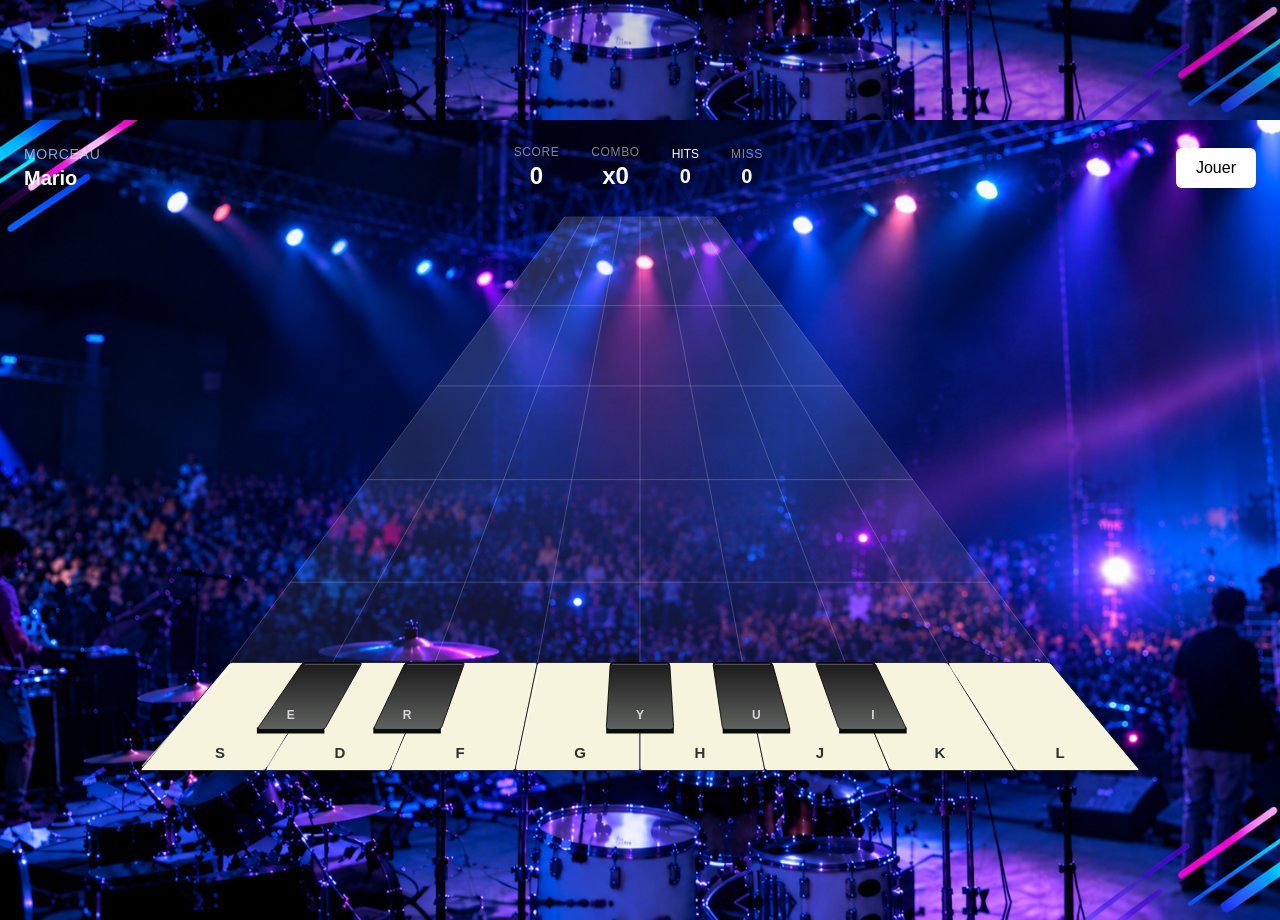
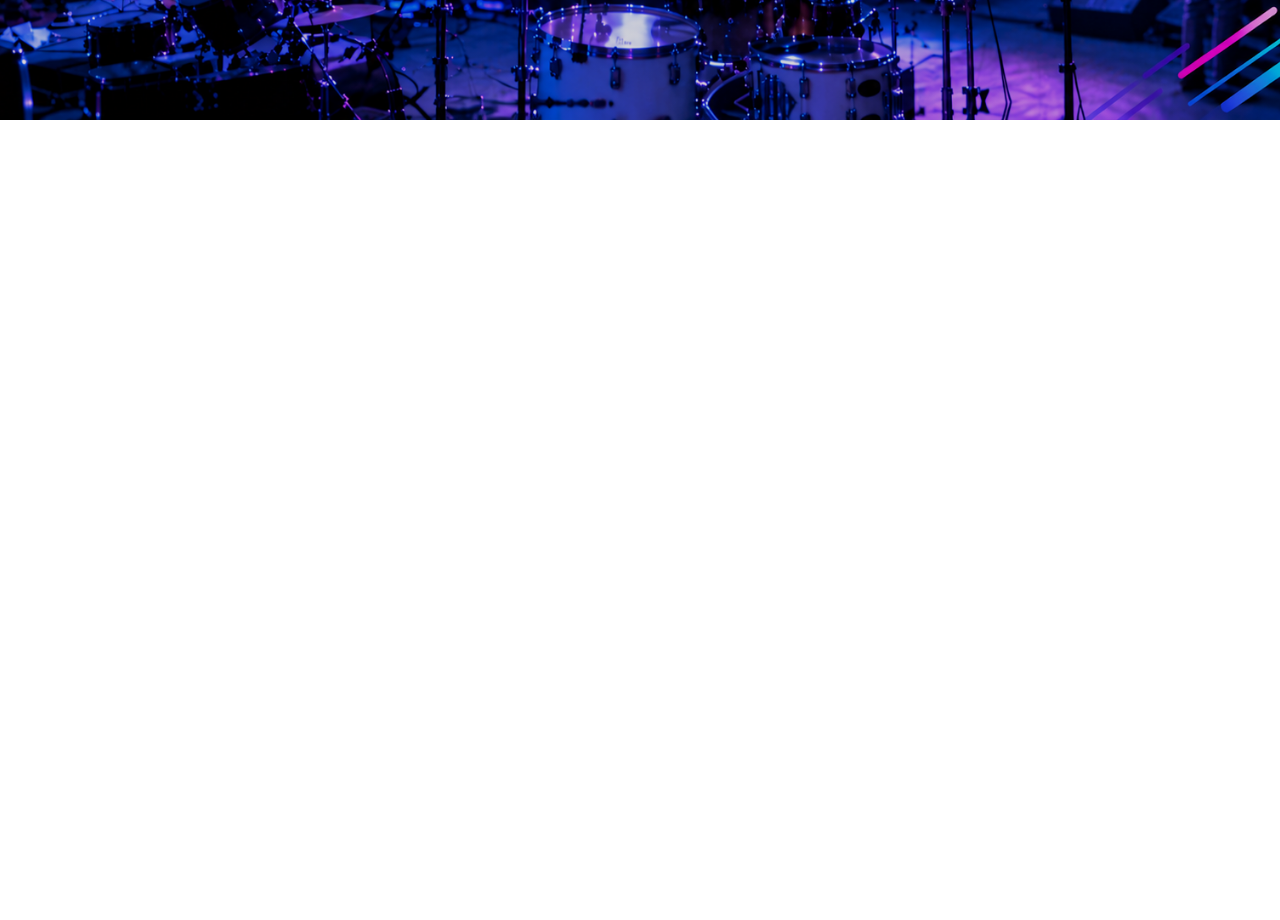
Before and after one commit to adrienbordeaux33/reachy, a React (Vite) app: page / in a window 1280 px wide. Shown: the part 680-1600 px from the top of the page. After the commit the page ends 800 px from the top, so only its background shows below. Built offline with nearby package versions, Linux system fonts and the light colour scheme.

Commit message:
Gestion de la PAUSE

```diff
--- a/src/App.tsx
+++ b/src/App.tsx
@@ -5,7 +5,6 @@ import GamePage from "./pages/GamePage";
 import FreeGamePage from "./pages/FreeGamePage";
 
 import "./App.css";
-import SongPianoHero from "./components/song-piano/SongPianoHero.tsx";
 
 function App() {
     return (
@@ -15,7 +14,6 @@ function App() {
                 <Route path="/game" element={<GamePage />} />
                 <Route path="/free-game" element={<FreeGamePage />} />
             </Routes>
-        <SongPianoHero />
 
         </main>
     );
--- a/src/components/song-piano/SongPianoHero.tsx
+++ b/src/components/song-piano/SongPianoHero.tsx
@@ -5,7 +5,6 @@ import {
     useState,
 } from "react";
 
-import sceneBackground from "../../assets/fond.png";
 import marioTxt from "../../fixtures/mario.txt?raw";
 
 import PianoCanvas from "../canvas/PianoCanvas";
@@ -38,10 +37,17 @@ const timeline = new GameTimeline(beatmap, {
     postHitTime: 0.15,
 });
 
+interface SongPianoHeroProps{
+    isPaused?: boolean;
+}
+
+const EMPTY_PRESSED_NOTES =
+    new Set<number>();
+
 
 const LEAD_IN = NOTE_TRAVEL_TIME;
 
-export default function SongPianoHero() {
+export default function SongPianoHero({isPaused} : SongPianoHeroProps) {
     const playerRef =
         useRef<MusicPlayer | null>(null);
 
@@ -50,6 +56,8 @@ export default function SongPianoHero() {
     const audioContextRef = useRef<AudioContext | null>(null);
 
     const [isPlaying, setIsPlaying] = useState(false);
+
+
     const [pressedNotes, setPressedNotes] = useState<Set<number>>(() => new Set());
 
     const [gameState, setGameState] =
@@ -191,20 +199,23 @@ export default function SongPianoHero() {
         const detachKeyboard =
             attachKeyboardInput({
                 onPress: (midi) => {
+                    if (isPaused) {
+                        return;
+                    }
 
                     setPressedNotes((previous) => {
                         const next = new Set(previous);
+
                         next.add(midi);
 
                         return next;
                     });
 
-                    const currentTime = getSongTime()
-
                     engine.notePressed(
                         midi,
-                        currentTime,
+                        getSongTime(),
                     );
+
                     syncGameState();
                 },
 
@@ -212,21 +223,26 @@ export default function SongPianoHero() {
 
                     setPressedNotes((previous) => {
                         const next = new Set(previous);
+
                         next.delete(midi);
+
                         return next;
                     });
 
-                    const currentTime = getSongTime()
+                    if (isPaused) {
+                        return;
+                    }
+
 
                     engine.noteReleased(
                         midi,
-                        currentTime,
+                        getSongTime(),
                     );
                 },
             });
 
         return detachKeyboard;
-    }, [getSongTime, syncGameState]);
+    }, [isPaused, getSongTime, syncGameState]);
 
     useEffect(() => {
         let frameId = 0;
@@ -257,123 +273,70 @@ export default function SongPianoHero() {
         syncGameState,
     ]);
 
+    useEffect(() => {
+        const audioContext =
+            audioContextRef.current;
+
+        if (
+            audioContext === null ||
+            !isPlaying
+        ) {
+            return;
+        }
+
+        if (isPaused) {
+            clockRef.current.pause();
+            engine.pause();
+
+            void audioContext.suspend();
+
+            return;
+        }
+
+        void audioContext.resume().then(() => {
+            clockRef.current.resume();
+            engine.resume();
+        });
+    }, [isPaused, isPlaying]);
+
+
     return (
-        <main
-            className="
-        relative
-        min-h-screen
-        overflow-hidden
-        bg-cover
-        bg-center
-        bg-no-repeat
-      "
-            style={{
-                backgroundImage:
-                    `url(${sceneBackground})`,
-            }}
-        >
-            <div
-                className="
-          relative
-          z-10
-          mx-auto
-          flex
-          min-h-screen
-          w-full
-          max-w-[1400px]
-          flex-col
-          px-6
-          py-6
-        "
-            >
+            <div className=" relative z-10 mx-auto flex min-h-1/2 w-full max-w-[1400px] flex-col px-6 py-6">
                 {/* UI temporaire */}
-                <header
-                    className="
-    mb-4
-    flex
-    items-center
-    justify-between
-    gap-6
-  "
-                >
+                <header className=" mb-4 flex items-center justify-between gap-6 ">
                     <div>
-                        <div
-                            className="
-        text-sm
-        uppercase
-        tracking-wider
-        text-white/60
-      "
-                        >
+                        <div className=" text-sm uppercase tracking-widertext-white/60 ">
                             Morceau
                         </div>
 
-                        <div
-                            className="
-        text-xl
-        font-semibold
-        text-white
-      "
-                        >
+                        <div className=" text-xl font-semiboldtext-white ">
                             {song.title ?? "Mario"}
                         </div>
                     </div>
 
-                    <div
-                        className="
-      flex
-      items-center
-      gap-8
-      text-white
-    "
-                    >
+                    <div className=" flex items-center gap-8 text-white">
                         <div className="text-center">
-                            <div
-                                className="
-          text-xs
-          uppercase
-          tracking-wider
-          text-white/50
-        "
-                            >
+                            <div  className=" text-xs uppercase tracking-widertext-white/50 ">
                                 Score
                             </div>
 
-                            <div
-                                className="
-          text-2xl
-          font-bold
-        "
-                            >
+                            <div className=" text-2xl font-bold ">
                                 {gameState.score}
                             </div>
                         </div>
 
                         <div className="text-center">
-                            <div
-                                className="
-          text-xs
-          uppercase
-          tracking-wider
-          text-white/50
-        "
-                            >
+                            <div className=" text-xs uppercase tracking-widertext-white/50 ">
                                 Combo
                             </div>
 
-                            <div
-                                className="
-          text-2xl
-          font-bold
-        "
-                            >
+                            <div className=" text-2xl font-bold  ">
                                 x{gameState.combo}
                             </div>
                         </div>
 
                         <div className="text-center">
-                            <div
-                                className=" text-xs uppercase tracking-widertext-white/50">
+                            <div className=" text-xs uppercase tracking-widertext-white/50">
                                 Hits
                             </div>
 
@@ -404,21 +367,15 @@ export default function SongPianoHero() {
                 </header>
 
                 {/* Surface de jeu */}
-                <div
-                    className="
-            mx-auto
-            aspect-video
-            w-full
-            max-w-[1000px]
-            overflow-hidden
-          "
-                >
+                <div className=" mx-auto aspect-video w-full max-w-[1000px] overflow-hidden ">
                     <PianoCanvas
-                        pressedNotes={pressedNotes}
+                        pressedNotes={
+                        isPaused
+                            ? EMPTY_PRESSED_NOTES
+                            : pressedNotes}
                         getVisibleNotes={getVisibleNotes}
                     />
                 </div>
             </div>
-        </main>
     );
 }
--- a/src/game/clock/GameClock.ts
+++ b/src/game/clock/GameClock.ts
@@ -1,10 +1,13 @@
 export class GameClock {
-    private audioContext: AudioContext | null =
-        null;
+    private audioContext: AudioContext | null = null;
 
     private startedAt = 0;
 
+    private pausedAt = 0;
+
     private running = false;
+
+    private paused = false;
 
     start(
         audioContext: AudioContext,
@@ -12,13 +15,52 @@ export class GameClock {
     ): void {
         this.audioContext = audioContext;
         this.startedAt = startedAt;
+        this.pausedAt = 0;
+
         this.running = true;
+        this.paused = false;
+    }
+
+    pause(): void {
+        if (
+            !this.running ||
+            this.paused ||
+            this.audioContext === null
+        ) {
+            return;
+        }
+
+        this.pausedAt =
+            this.audioContext.currentTime -
+            this.startedAt;
+
+        this.paused = true;
+    }
+
+    resume(): void {
+        if (
+            !this.running ||
+            !this.paused ||
+            this.audioContext === null
+        ) {
+            return;
+        }
+
+        this.startedAt =
+            this.audioContext.currentTime -
+            this.pausedAt;
+
+        this.paused = false;
     }
 
     stop(): void {
         this.audioContext = null;
+
         this.startedAt = 0;
+        this.pausedAt = 0;
+
         this.running = false;
+        this.paused = false;
     }
 
     getCurrentTime(): number {
@@ -29,6 +71,10 @@ export class GameClock {
             return 0;
         }
 
+        if (this.paused) {
+            return this.pausedAt;
+        }
+
         return (
             this.audioContext.currentTime -
             this.startedAt
--- a/src/pages/GamePage.tsx
+++ b/src/pages/GamePage.tsx
@@ -25,8 +25,9 @@ function GamePage() {
     const [isPaused, setIsPaused] = useState(false);
 
     return (
-        <div className="min-h-screen w-full">
-            <SongPianoHero />
+        <div className="min-h-screen w-full pt-30">
+
+            <SongPianoHero isPaused={isPaused}/>
 
             <MediaPlayer
                 playMode={playMode}
```
